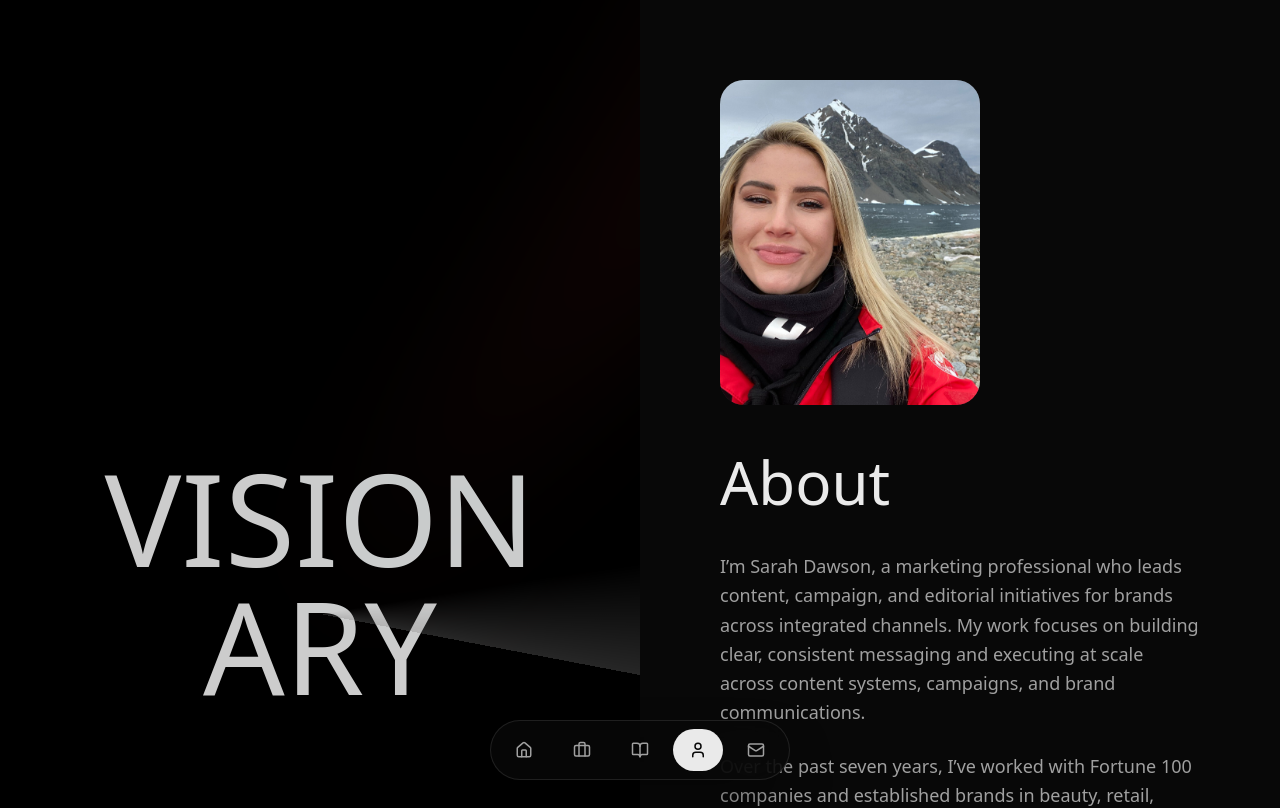
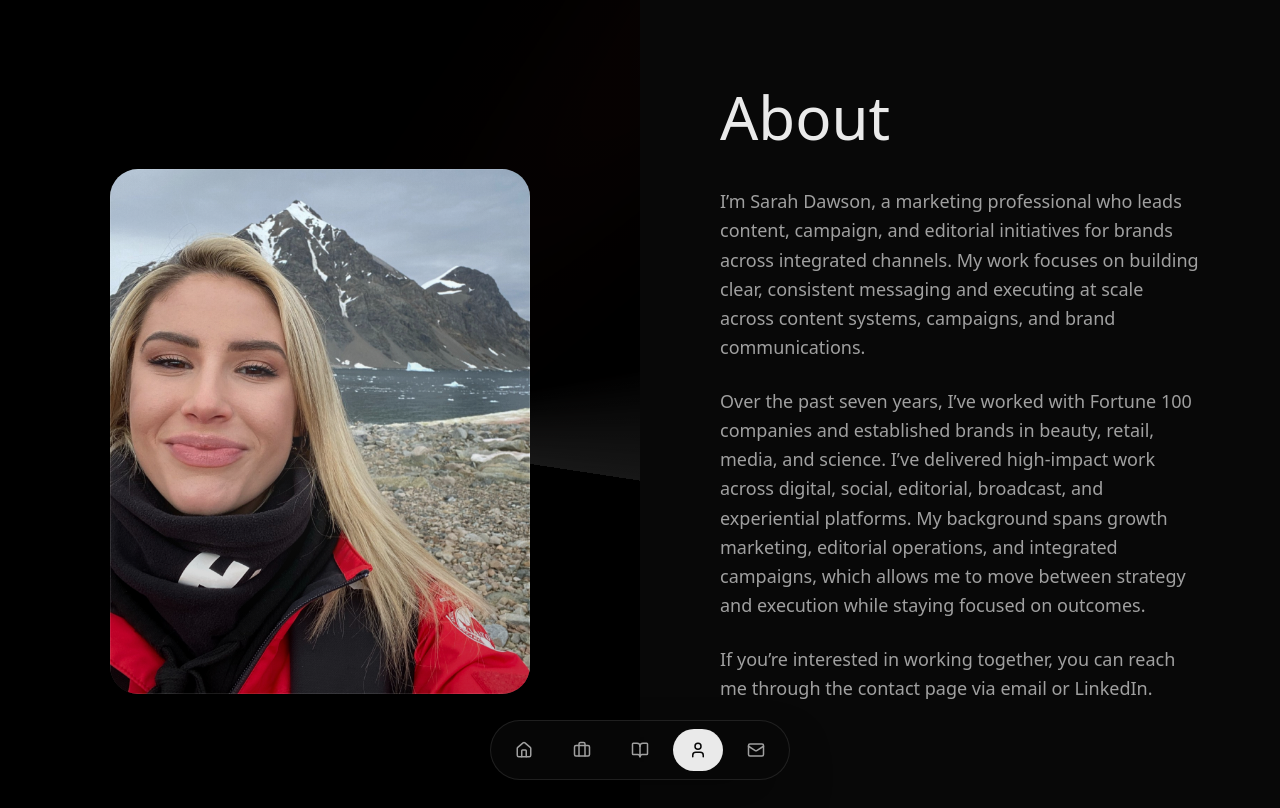
Before and after one commit to sarahsarahsarahX3/Personal-website-, a Next.js app: page /about in a window 1280 px wide. Shown: the top 808 px of the page. Built offline with nearby package versions, Linux system fonts and the light colour scheme; a web font is replaced by a local one.

Commit message:
about page

```diff
--- a/app/about/page.tsx
+++ b/app/about/page.tsx
@@ -9,7 +9,7 @@ export default function AboutPage() {
             {/* Visual Side (Left on Desktop) */}
             <section className="w-full md:w-1/2 h-[50vh] md:h-auto relative overflow-hidden bg-black flex items-center justify-center">
                 {/* Abstract "WebGL-like" CSS composition */}
-                <div className="absolute inset-0 opacity-50">
+                <div className="absolute inset-0 opacity-40">
                     <motion.div
                         animate={{
                             rotate: [0, 360],
@@ -29,32 +29,42 @@ export default function AboutPage() {
                     />
                 </div>
 
-                {/* Floating Text Mesh effect */}
-                <div className="relative z-10 text-center mix-blend-difference md:-translate-y-8">
-                    <h2 className="text-[10vw] font-display leading-none text-white opacity-80">
-                        VISION
-                        <br />
-                        ARY
-                    </h2>
-                </div>
+                <div
+                    aria-hidden="true"
+                    className="pointer-events-none absolute inset-0 bg-gradient-to-b from-black/30 via-black/20 to-black/60"
+                />
+
+                <figure className="relative z-10 w-full px-8 md:px-14">
+                    <div className="mx-auto w-full max-w-[360px] md:max-w-[420px]">
+                        <div className="relative aspect-[4/5] overflow-hidden rounded-[28px] ring-1 ring-inset ring-white/15 bg-black/20">
+                            <Image
+                                src="/images/IMG_8516_edited.jpg"
+                                alt="Headshot of Sarah Dawson"
+                                fill
+                                sizes="(min-width: 768px) 420px, 70vw"
+                                className="object-cover saturate-[0.98] contrast-[1.02]"
+                                priority
+                            />
+                            <div
+                                aria-hidden="true"
+                                className="pointer-events-none absolute inset-0 bg-[radial-gradient(65%_55%_at_50%_35%,rgba(255,255,255,0.12),rgba(0,0,0,0))]"
+                            />
+                            <div
+                                aria-hidden="true"
+                                className="pointer-events-none absolute inset-0 bg-gradient-to-b from-black/0 via-black/[0.06] to-black/[0.22]"
+                            />
+                            <div
+                                aria-hidden="true"
+                                className="pointer-events-none absolute inset-0 ring-1 ring-inset ring-white/10"
+                            />
+                        </div>
+                    </div>
+                </figure>
             </section>
 
             {/* Content Side (Right on Desktop) */}
             <section className="w-full md:w-1/2 min-h-screen flex items-center p-8 md:p-20 pt-20 pb-32 md:pb-32 lg:pb-40">
                 <div className="max-w-xl">
-                    <figure className="mb-10">
-                        <div className="relative aspect-[4/5] w-full max-w-[260px] rounded-3xl overflow-hidden ring-1 ring-inset ring-white/15 bg-surface-alt/10">
-                            <Image
-                                src="/images/IMG_8516_edited.jpg"
-                                alt="Headshot of Sarah Dawson"
-                                fill
-                                sizes="260px"
-                                className="object-cover"
-                                priority
-                            />
-                        </div>
-                    </figure>
-
                     <motion.h1
                         initial={{ opacity: 0, y: 20 }}
                         animate={{ opacity: 1, y: 0 }}
```
